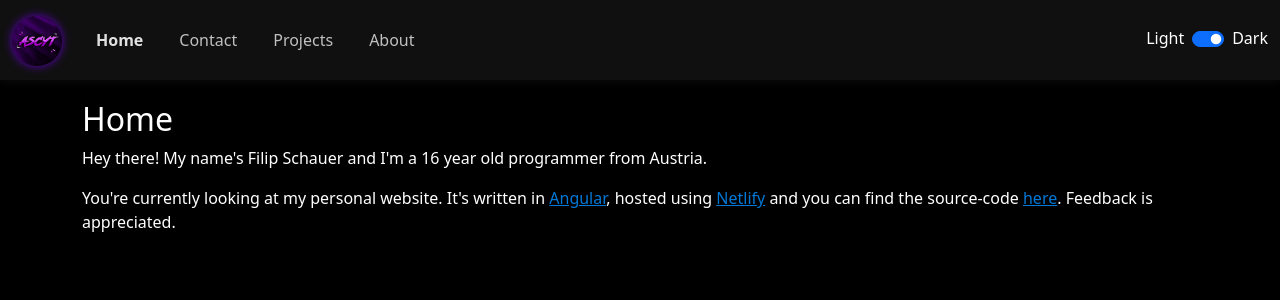
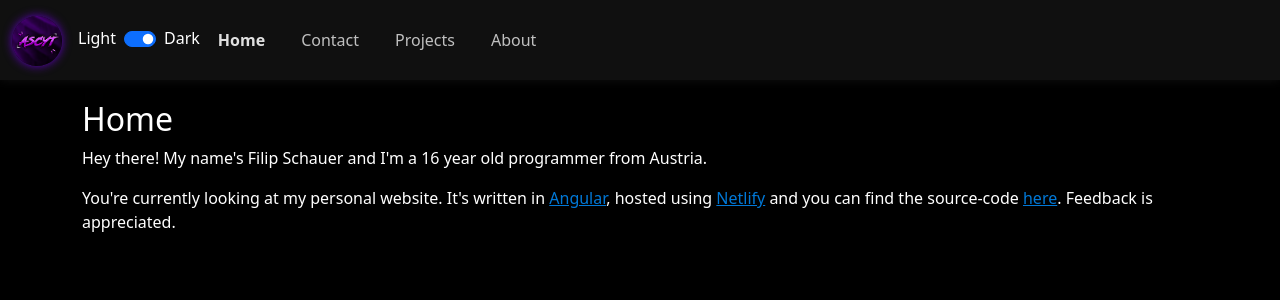
Before and after one commit to cootshk/www, an Angular app: page /home in a window 1280 px wide. Shown: the top 300 px of the page. Built offline with nearby package versions, Linux system fonts and the light colour scheme.

Commit message:
Mobile bug fix

```diff
--- a/src/app/app.component.html
+++ b/src/app/app.component.html
@@ -6,6 +6,7 @@
     <button class="navbar-toggler" type="button" (click)="isCollapsed = !isCollapsed" [attr.aria-expanded]="!isCollapsed" aria-controls="navbarNav">
       <span class="navbar-toggler-icon"></span>
     </button>
+    <app-theme-switcher (themeChanged)="toggleTheme()" />
     <div [ngbCollapse]="isCollapsed" class="collapse navbar-collapse" id="navbarNav">
       <ul class="navbar-nav">
         <li class="nav-item" routerLinkActive="active">
@@ -27,7 +28,6 @@
 
       </ul>
     </div>
-    <app-theme-switcher (themeChanged)="toggleTheme()" />
   </div>
 </nav>
 <div class="container">
```
